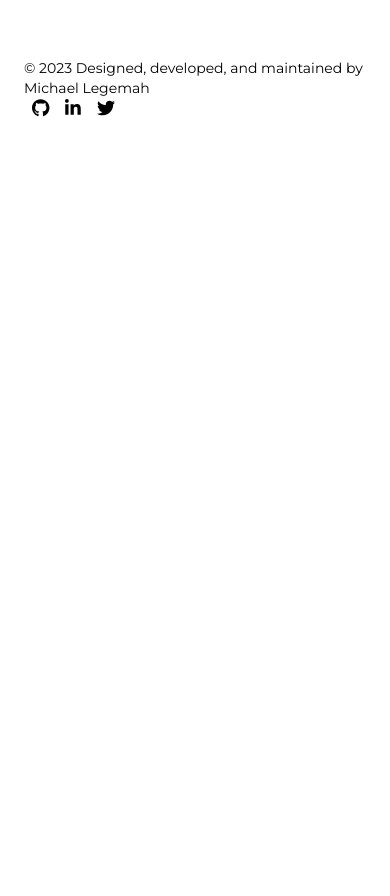
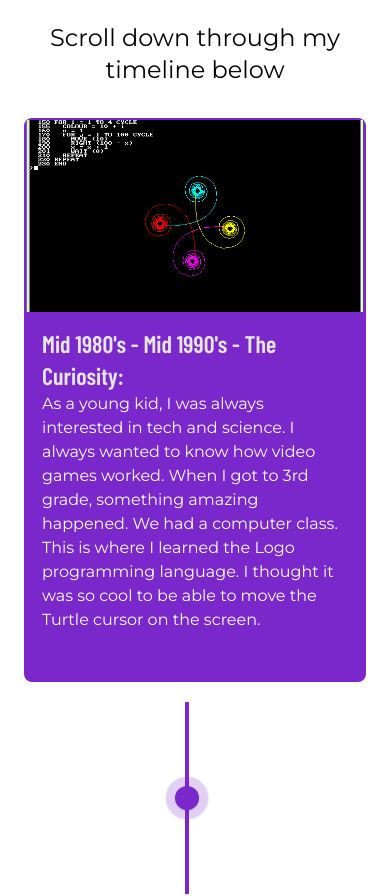
Before and after one commit to MikeLegemah5799/mleg-portfolio, a Next.js app: page /about in a window 390 px wide. Shown: the part 3022-3918 px from the top of the page. Before the commit the page ends 3168 px from the top, so only its background shows below. Built offline with nearby package versions, Linux system fonts and the light colour scheme.

Commit message:
minor changes

```diff
--- a/components/LogoCloud/LogoCloud.js
+++ b/components/LogoCloud/LogoCloud.js
@@ -12,7 +12,7 @@ const LogoCloud = () => {
                 <div className="grid grid-cols-2 sm:grid-cols-3 md:grid-cols-4">
                     {brands.map((b, index) => {
                         return (
-                            <div className="p-4" key={index}>
+                            <div className="p-4 mx-auto" key={index}>
                                 <Image
                                     src={b.image}
                                     className="object-contain h-20"
--- a/components/MainNav/MainNav.js
+++ b/components/MainNav/MainNav.js
@@ -63,11 +63,6 @@ const MainNav = () => {
                     <li className="py-3">
                         <Link href="/projects" className={`pl-3 pr-4 text-base hover:text-purple hover:font-semibold ${router.asPath === "/projects" ? "font-semibold text-purple" : "font-medium" }`}>
                             Projects
-                        </Link>
-                    </li>
-                    <li className="py-3">
-                        <Link href="/services" className={`pl-3 pr-4 text-base hover:text-purple hover:font-semibold ${router.asPath === "/services" ? "font-semibold text-purple" : "font-medium" }`}>
-                            Services
                         </Link>
                     </li>
                     <li className="py-3">
@@ -155,11 +150,6 @@ const MainNav = () => {
                         </Link>
                     </li>
                     <li className="py-1 lg:py-0">
-                        <Link href="/services" className={`pl-3 pr-4 text-base hover:text-purple hover:font-semibold ${router.asPath === "/services" ? "font-semibold text-purple" : "font-medium" }`}>
-                            Services
-                        </Link>
-                    </li>
-                    <li className="py-1 lg:py-0">
                         <Link href="/contact" className={`pl-3 pr-4 text-base hover:text-purple hover:font-semibold ${router.asPath === "/contact" ? "font-semibold text-purple" : "font-medium" }`}>
                             Contact
                         </Link>
--- a/components/Testimonials/clients.js
+++ b/components/Testimonials/clients.js
@@ -39,7 +39,7 @@ export const clients = [
         alt: 'Scott Kogos Headshot',
         name: 'Scott Kogos',
         title: 'SVP, Director of Project Management Operations, Doner',
-        review: 'Mike is a consummate professional. He came on board with us for several months, picked up a very difficult AEM CMS interface very rapidly. He was a joy to work with, skilled, extremely responsive, proactive, friendly, supportive and solution oriented. From a project management perspective an absolute joy to have on the team. I miss working with him!'
+        review: 'Mike joined our small team during an incredibly hectic and technically challenging launch. He fit right in and proved himself to be a huge help to the team. Both for the work assigned to him and helping out the other developers when called upon. He\'s also a great person to be around, easy going and very friendly.'
     },
     {
         image: '/static/alla.jpeg',
--- a/components/Timeline/Timeline.js
+++ b/components/Timeline/Timeline.js
@@ -1,9 +1,52 @@
 import React from 'react';
 import { motion } from 'framer-motion';
+import Image from 'next/image';
+import logoLanguage from '../../public/static/logoLanguage.png';
 
 const Timeline = () => {
     return (
         <section className="mx-auto container py-24 px-6">
+            <div className="flex flex-col">
+                <div className="text-center py-6 mb-2">
+                    <h2 className="text-3xl font-bold md:text-4xl lg:text-6xl text-purple dark:text-blue mb-6">My Story</h2>
+                    <p className="text-2xl">Scroll down through my timeline below</p>
+                </div>
+            </div>
+            <motion.div
+                initial="hidden"
+                whileInView="visible"
+                viewport={{ once: true }}
+                transition={{ duration: 0.3 }}
+                variants={{
+                    visible: { opacity: 1, scale: 1 },
+                    hidden: { opacity: 0, scale: 0 }
+                }}
+            >
+                <div className="w-full lg:flex border-2 rounded-lg border-purple bg-purple">
+                    <div className="h-48 lg:h-auto flex-none text-center overflow-hidden">
+                        <Image
+                            src={logoLanguage}
+                            alt="Screenshot of Logo Programming Language"
+                            className="object-cover w-full h-full"
+                        />
+                    </div>
+                    <div className="p-4 flex flex-col justify-between leading-normal">
+                        <div className="mb-8">
+                            <h3 className="text-2xl flex items-center text-gray-light">
+                                Mid 1980&apos;s - Mid 1990&apos;s - The Curiosity:
+                            </h3>
+                            <p className="text-base text-white">As a young kid, I was always interested in tech and science. I always wanted to know how video games worked. When I got to 3rd grade, something amazing happened. We had a computer class. This is where I learned the Logo programming language. I thought it was so cool to be able to move the Turtle cursor on the screen.</p>
+                        </div>
+                    </div>
+                </div>
+                <div className="col-start-5 col-end-6 md:mx-auto relative mr-10">
+                    <div className="h-48 my-5 relative z-10 left-1/2 w-6 flex items-center justify-center">
+                        <div className="h-full w-1 bg-purple pointer-events-none"></div>
+                    </div>
+                    <div className="w-6 h-6 absolute left-1/2 top-1/2 z-50 -mt-3 rounded-full bg-purple shadow"></div>
+                    <div className="w-6 h-6 absolute left-1/2 top-1/2 z-50 -mt-3 rounded-full animate-ping bg-purple shadow"></div>
+                </div>
+            </motion.div>
         </section>
     );
 }
```
Also changed, not shown: public/static/logoLanguage.png (added).
